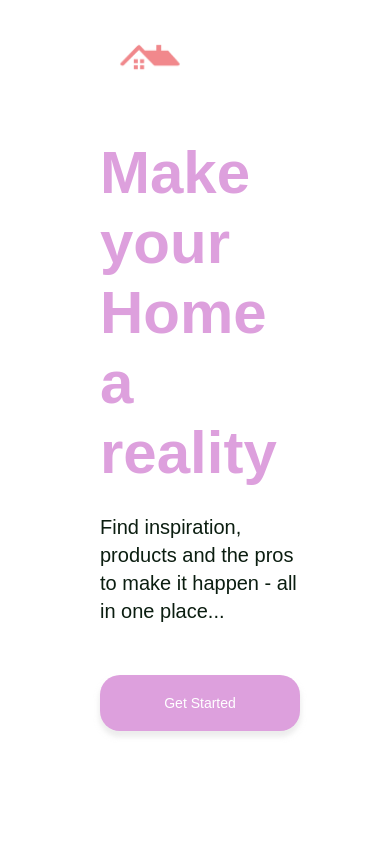
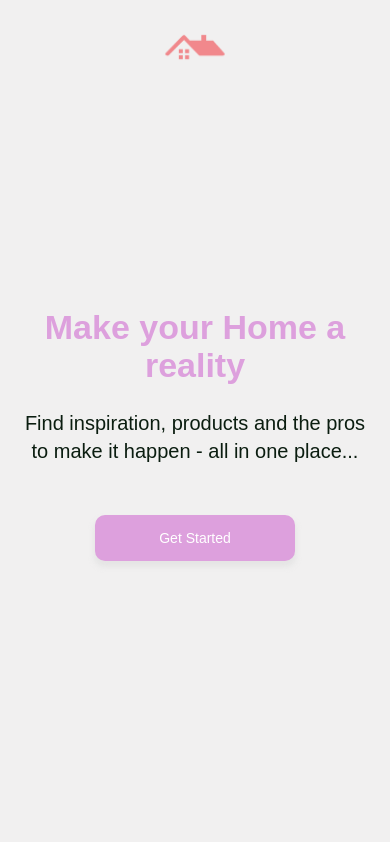
Before and after one commit to elennatchk/HOMMEY, a plain HTML site: page index.html in a window 390 px wide. Shown: the top 842 px of the page. Drawn offline with Linux system fonts and the light colour scheme.

Commit message:
feat: added mediaquery

```diff
--- a/style.css
+++ b/style.css
@@ -10,7 +10,9 @@
     height: 100vh;
     flex-wrap: wrap;
 }
-
+.left-side{
+    background: rgb(241, 240, 240);
+}
 .left-side, .right-side{
     flex-basis: 50%;
     height: 100vh;
@@ -46,12 +48,12 @@
     width: 200px;
     border: none;
     box-shadow: 0px 5px 5px 1px rgba(219, 219, 219, 0.5);
-    padding: 20px 0;
+    padding: 15px 0;
     background: plum;
     color: rgb(255, 255, 255);
     outline: none;
     font-size: 14px;
-    border-radius: 20px;
+    border-radius: 10px;
     cursor: pointer;
 }
 .image-cont{
@@ -113,3 +115,29 @@ hr{
     height: 30px;
     background: rgba(10, 20, 4, 0.596);
 }
+
+@media only screen and (max-width:800px){
+    .logo{
+        margin:30px auto;
+
+    }
+    .left-side,.right-side{
+        flex-basis: 100%;
+    }
+    .con{
+        left:0;
+        padding:20px;
+        text-align: center;
+    }
+    .con h1{
+        font-size: 34px;
+        line-height: 38px;
+
+    }
+    .image-cont{
+        height: auto;
+    }
+    .image-content{
+        height: auto;
+    }
+}
```
